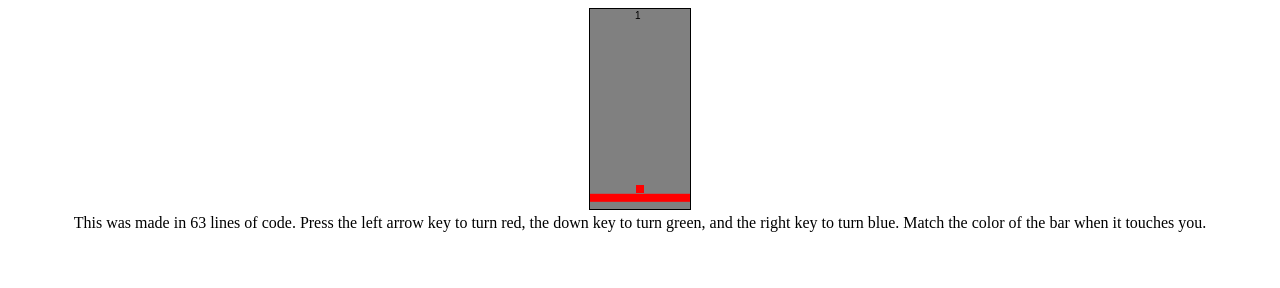
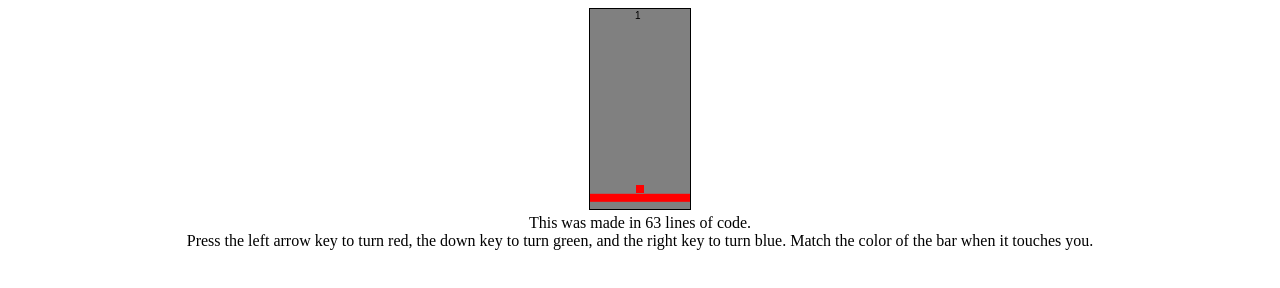
Before and after one commit to pixelminigames/pixelminigames.github.io, a plain HTML site: page rgb/index.html in a window 1280 px wide. Drawn offline with Linux system fonts and the light colour scheme.

Commit message:
Update index.html

```diff
--- a/rgb/index.html
+++ b/rgb/index.html
@@ -17,7 +17,7 @@
 	<body>
 		<canvas id="canvas"></canvas><br>
 		<script src="game.js" type="text/javascript"></script>
-		This was made in 63 lines of code.
+		This was made in 63 lines of code.<br>
 		Press the left arrow key to turn red, the down key to turn green, and the right key to turn blue. Match the color of the bar when it touches you.
 	</body>
 </html>
```
